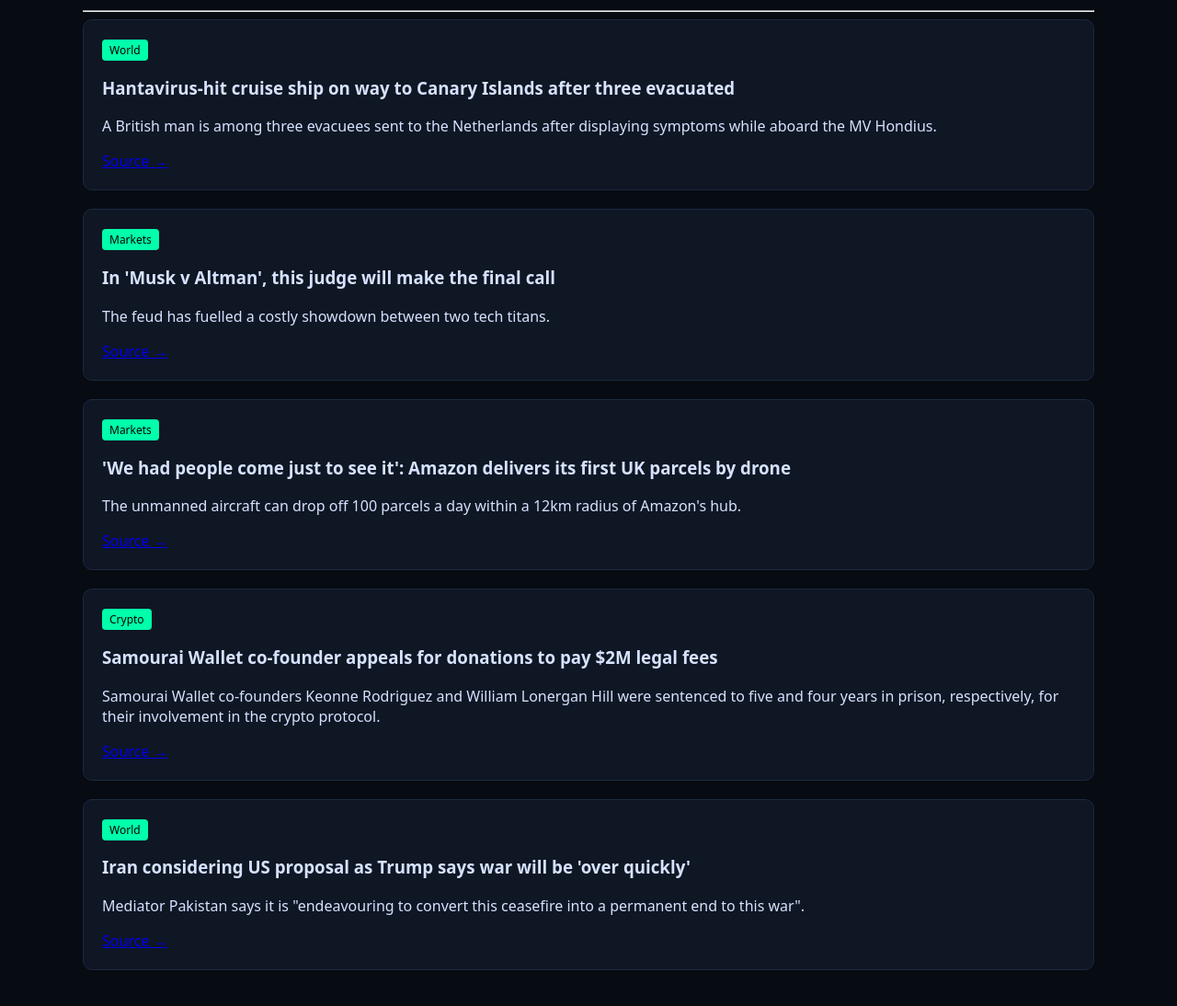
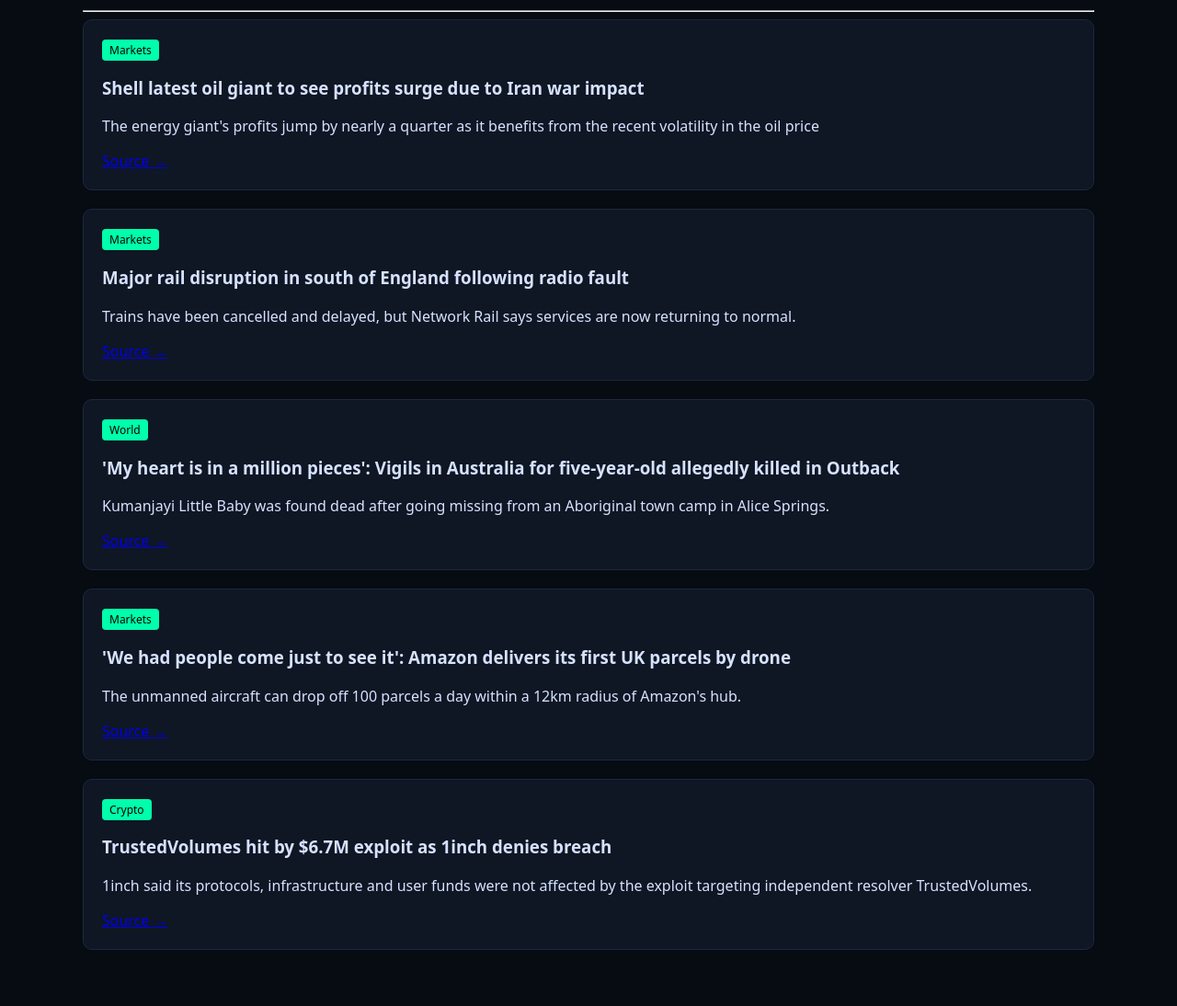
Before and after one commit to svmomin/alien-intelligence-blog, an Eleventy site: page src/posts/2026-05-07-briefing.md in a window 1280 px wide. Shown: the part 200-1294 px from the top of the page at 92% size. After the commit the page ends 1273 px from the top, so only its background shows below. Built offline with nearby package versions, Linux system fonts and the light colour scheme; Eleventy itself is replaced by a stand-in of ours; files that its build step writes are made by us from their sources.

Commit message:
Auto alien intelligence post

```diff
--- a/src/posts/2026-05-07-briefing.md
+++ b/src/posts/2026-05-07-briefing.md
@@ -9,17 +9,24 @@ date: "2026-05-07"
 <hr>
 
 <div class="intel-card">
-<span class="intel-category">World</span>
-<h3>Hantavirus-hit cruise ship on way to Canary Islands after three evacuated</h3>
-<p>A British man is among three evacuees sent to the Netherlands after displaying symptoms while aboard the MV Hondius.</p>
-<a href="https://www.bbc.com/news/articles/c5y093d5n9ko?at_medium=RSS&at_campaign=rss" target="_blank">Source →</a>
+<span class="intel-category">Markets</span>
+<h3>Shell latest oil giant to see profits surge due to Iran war impact</h3>
+<p>The energy giant's profits jump by nearly a quarter as it benefits from the recent volatility in the oil price</p>
+<a href="https://www.bbc.com/news/articles/ce3p0x54drwo?at_medium=RSS&at_campaign=rss" target="_blank">Source →</a>
 </div>
 
 <div class="intel-card">
 <span class="intel-category">Markets</span>
-<h3>In 'Musk v Altman', this judge will make the final call</h3>
-<p>The feud has fuelled a costly showdown between two tech titans.</p>
-<a href="https://www.bbc.com/news/articles/cx214rnlpn7o?at_medium=RSS&at_campaign=rss" target="_blank">Source →</a>
+<h3>Major rail disruption in south of England following radio fault</h3>
+<p>Trains have been cancelled and delayed, but Network Rail says services are now returning to normal.</p>
+<a href="https://www.bbc.com/news/articles/ckgp8yjllx1o?at_medium=RSS&at_campaign=rss" target="_blank">Source →</a>
+</div>
+
+<div class="intel-card">
+<span class="intel-category">World</span>
+<h3>'My heart is in a million pieces': Vigils in Australia for five-year-old allegedly killed in Outback</h3>
+<p>Kumanjayi Little Baby was found dead after going missing from an Aboriginal town camp in Alice Springs.</p>
+<a href="https://www.bbc.com/news/articles/cdeplz29p7go?at_medium=RSS&at_campaign=rss" target="_blank">Source →</a>
 </div>
 
 <div class="intel-card">
@@ -31,14 +38,7 @@ date: "2026-05-07"
 
 <div class="intel-card">
 <span class="intel-category">Crypto</span>
-<h3>Samourai Wallet co-founder appeals for donations to pay $2M legal fees</h3>
-<p>Samourai Wallet co-founders Keonne Rodriguez and William Lonergan Hill were sentenced to five and four years in prison, respectively, for their involvement in the crypto protocol.</p>
-<a href="https://cointelegraph.com/news/samourai-wallet-co-founder-appeals-for-donations?utm_source=rss_feed&utm_medium=rss&utm_campaign=rss_partner_inbound" target="_blank">Source →</a>
+<h3>TrustedVolumes hit by $6.7M exploit as 1inch denies breach</h3>
+<p>1inch said its protocols, infrastructure and user funds were not affected by the exploit targeting independent resolver TrustedVolumes.</p>
+<a href="https://cointelegraph.com/news/1inch-fusion-resolver-trusted-volumes-floats-bounty-after-67m-exploit?utm_source=rss_feed&utm_medium=rss&utm_campaign=rss_partner_inbound" target="_blank">Source →</a>
 </div>
-
-<div class="intel-card">
-<span class="intel-category">World</span>
-<h3>Iran considering US proposal as Trump says war will be 'over quickly'</h3>
-<p>Mediator Pakistan says it is "endeavouring to convert this ceasefire into a permanent end to this war".</p>
-<a href="https://www.bbc.com/news/articles/cj0pq2q8221o?at_medium=RSS&at_campaign=rss" target="_blank">Source →</a>
-</div>
```
